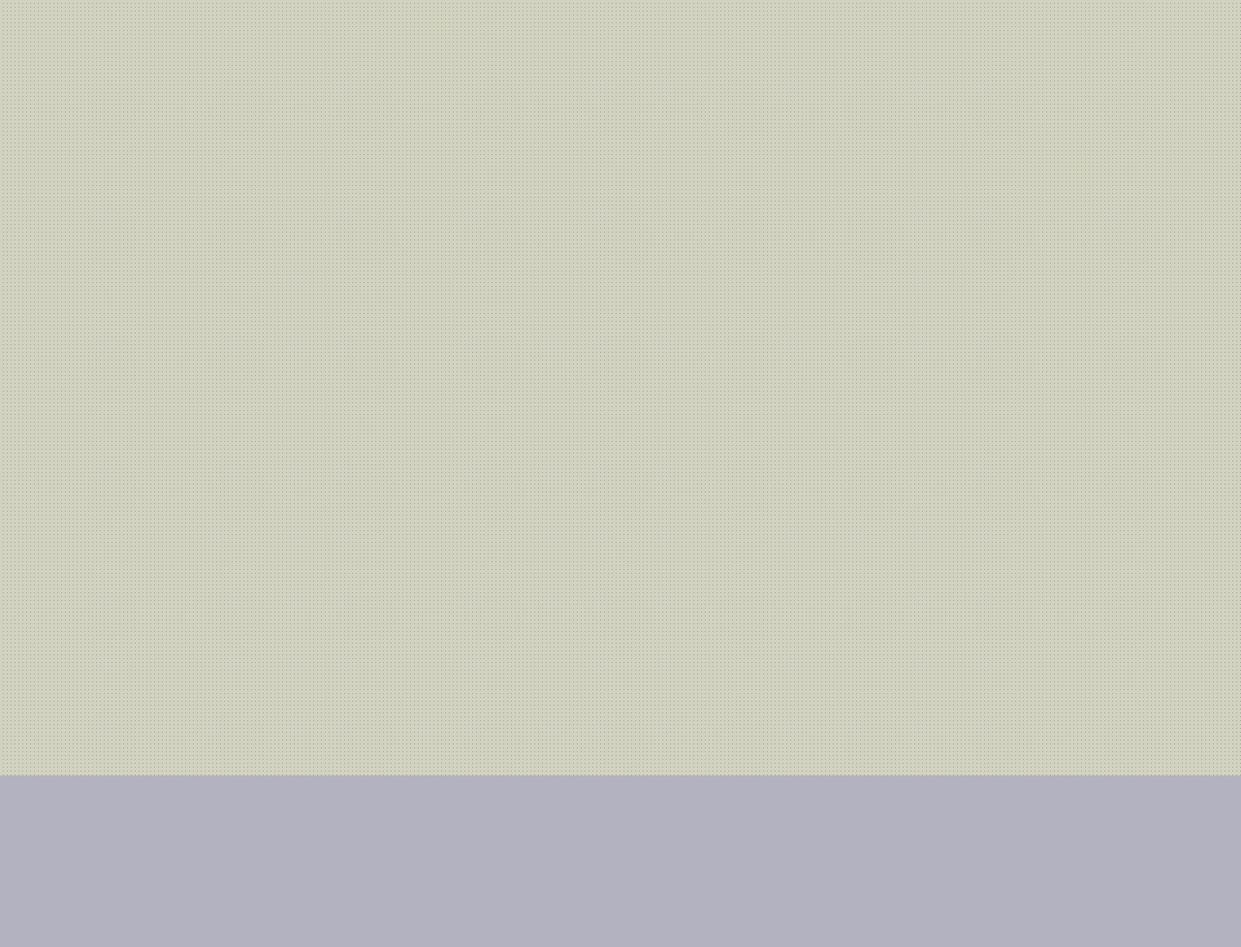
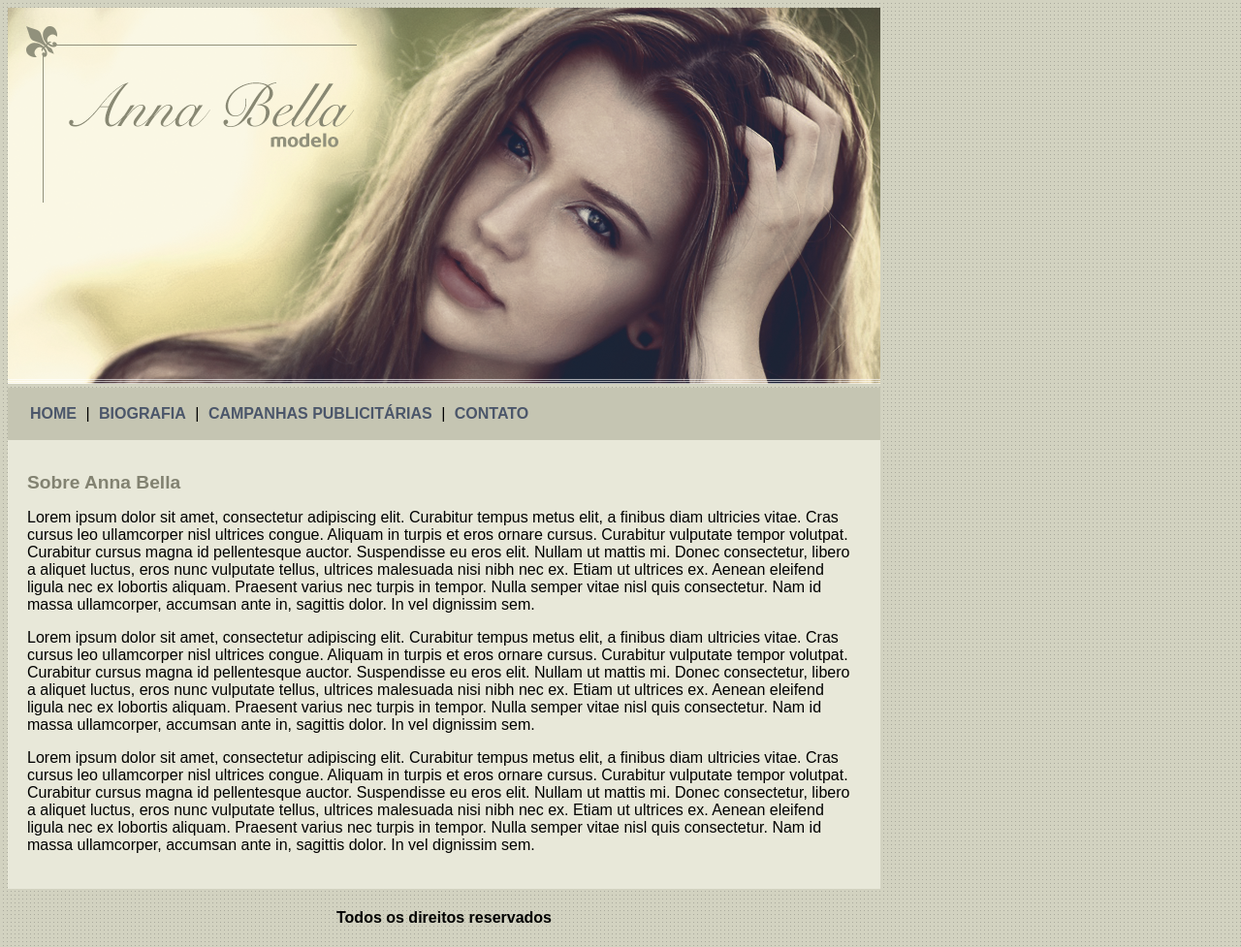
Before and after one commit to joaocsv/Web-Completo-2020, a plain HTML site: page frontend/Anna Bella/index.html in a window 1280 px wide. Shown: the whole page at 97% size. Before the commit the page ends 800 px from the top, so only its background shows below. Drawn offline with Linux system fonts and the light colour scheme.

Commit message:
Finalizado a página principal

```diff
--- a/frontend/Anna Bella/index.html
+++ b/frontend/Anna Bella/index.html
@@ -9,7 +9,49 @@
 
     <body>
         <div id = "window">
+            <img src = "images/capa.png" />
 
+            <div id = "main">
+                <a href = "">HOME</a> |
+                <a href = "">BIOGRAFIA</a> |
+                <a href = "">CAMPANHAS PUBLICITÁRIAS</a> |
+                <a href = "">CONTATO</a>
+            </div>
+
+            <div id = "content">
+                <h1>Sobre Anna Bella</h1>
+
+                <p>
+                    Lorem ipsum dolor sit amet, consectetur adipiscing elit. Curabitur tempus metus elit, a finibus diam ultricies vitae.
+                    Cras cursus leo ullamcorper nisl ultrices congue. Aliquam in turpis et eros ornare cursus. Curabitur vulputate tempor volutpat.
+                    Curabitur cursus magna id pellentesque auctor. Suspendisse eu eros elit.
+                    Nullam ut mattis mi. Donec consectetur, libero a aliquet luctus, eros nunc vulputate tellus, ultrices malesuada nisi nibh nec ex. Etiam ut ultrices ex.
+                    Aenean eleifend ligula nec ex lobortis aliquam. Praesent varius nec turpis in tempor. Nulla semper vitae nisl quis consectetur.
+                    Nam id massa ullamcorper, accumsan ante in, sagittis dolor. In vel dignissim sem.
+                </p>
+
+                <p>
+                    Lorem ipsum dolor sit amet, consectetur adipiscing elit. Curabitur tempus metus elit, a finibus diam ultricies vitae.
+                    Cras cursus leo ullamcorper nisl ultrices congue. Aliquam in turpis et eros ornare cursus. Curabitur vulputate tempor volutpat.
+                    Curabitur cursus magna id pellentesque auctor. Suspendisse eu eros elit.
+                    Nullam ut mattis mi. Donec consectetur, libero a aliquet luctus, eros nunc vulputate tellus, ultrices malesuada nisi nibh nec ex. Etiam ut ultrices ex.
+                    Aenean eleifend ligula nec ex lobortis aliquam. Praesent varius nec turpis in tempor. Nulla semper vitae nisl quis consectetur.
+                    Nam id massa ullamcorper, accumsan ante in, sagittis dolor. In vel dignissim sem.
+                </p>
+
+                <p>
+                    Lorem ipsum dolor sit amet, consectetur adipiscing elit. Curabitur tempus metus elit, a finibus diam ultricies vitae.
+                    Cras cursus leo ullamcorper nisl ultrices congue. Aliquam in turpis et eros ornare cursus. Curabitur vulputate tempor volutpat.
+                    Curabitur cursus magna id pellentesque auctor. Suspendisse eu eros elit.
+                    Nullam ut mattis mi. Donec consectetur, libero a aliquet luctus, eros nunc vulputate tellus, ultrices malesuada nisi nibh nec ex. Etiam ut ultrices ex.
+                    Aenean eleifend ligula nec ex lobortis aliquam. Praesent varius nec turpis in tempor. Nulla semper vitae nisl quis consectetur.
+                    Nam id massa ullamcorper, accumsan ante in, sagittis dolor. In vel dignissim sem.
+                </p>
+            </div>
+
+            <div id = "rodape">
+                <h4 class = "centralizar">Todos os direitos reservados</h4>
+            </div>
         </div>
     </body>
 </html>
--- a/frontend/Anna Bella/styles/style.css
+++ b/frontend/Anna Bella/styles/style.css
@@ -6,3 +6,29 @@ body {
 #window {
     width: 900px;
 }
+
+#main {
+    background: #c5c5b2;
+    padding: 18px;
+}
+
+#main > a {
+    color: #4b566a;
+    font-weight: bolder;
+    text-decoration: none;
+    padding: 5px;
+}
+
+#content {
+    background: #e8e8d9;
+    padding: 20px;
+}
+
+#content > h1 {
+    color: #828271;
+    font-size: 1.2em;
+}
+
+.centralizar {
+    text-align: center;
+}
```
